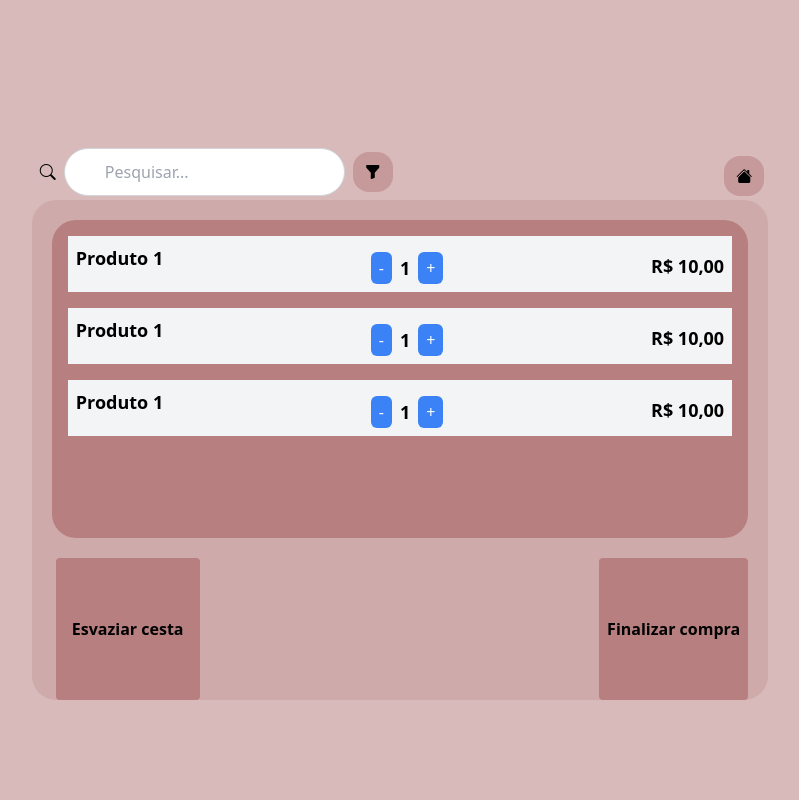
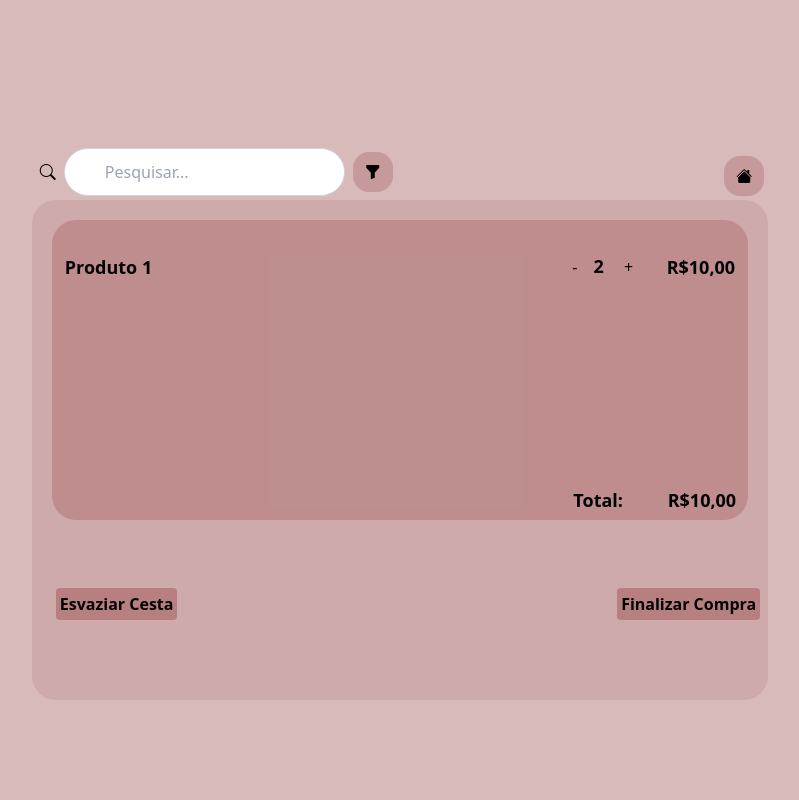
Before and after one commit to Ca22io/integrador-Front_end, a FastAPI app: page /cesta in a window 1280 px wide. Shown: the whole page, without its empty margins (240-1039 px from the left). Run offline with FastAPI, Linux system fonts and the light colour scheme.

Commit message:
Ajuste no grid de produtos na cesta

```diff
--- a/templates/cesta.html
+++ b/templates/cesta.html
@@ -9,9 +9,28 @@
             rel="stylesheet">
         <link rel="stylesheet"
             href="https://cdn.jsdelivr.net/npm/bootstrap-icons@1.11.1/font/bootstrap-icons.css">
-        <link rel="stylesheet" href="static/css/cesta.css">
+        <link rel="stylesheet" href="static\css\cesta.css">
 
-        <title>Document</title>
+        <style>
+            /* Estiliza a barra de rolagem */
+            ::-webkit-scrollbar {
+                width: 5%;
+                height: 10px;
+                /* Largura da barra de rolagem */
+                background-color: transparent;
+                /* Fundo transparente */
+            }
+
+            /* Estiliza o polegar da barra de rolagem */
+            ::-webkit-scrollbar-thumb {
+                background-color: white;
+                /* Cor branca para o polegar */
+                border-radius: 6px;
+                /* Borda arredondada para o polegar */
+            }
+        </style>
+
+        <title>Cesta</title>
     </head>
 
     <body
@@ -39,12 +58,14 @@
                     </button>
                 </div>
                 <div>
-                    <button
-                        class="ml-2 pl-3 pr-3 pt-2 pb-2 bg-red-900 bg-opacity-20 rounded-2xl hover:bg-opacity-30">
+                    <a href="/">
+                        <button
+                            class="ml-2 pl-3 pr-3 pt-2 pb-2 bg-red-900 bg-opacity-20 rounded-2xl hover:bg-opacity-30">
 
-                        <i class="bi bi-house-fill"></i>
-                        <a href="/"></a>
-                    </button>
+                            <i class="bi bi-house-fill"></i>
+
+                        </button>
+                    </a>
                 </div>
 
             </aside>
@@ -53,11 +74,61 @@
                 class="painel flex flex-wrap justify-around h-auto w-ful bg-red-900 bg-opacity-10 break-words rounded-3xl space-x-1">
 
                 <div
-                    class=" w-full h-auto p-4 grid-cols-11 grid-rows-6 bg-red-900 bg-opacity-30 m-5 rounded-3xl space-y-4">
+                    class="flex flex-col w-full h-3/5 p-1 bg-red-900 bg-opacity-20 m-5 rounded-3xl overflow-y-auto">
+
+                    <div class="w-full h-1/5 p-2 overflow-y-auto"
+                        style="height: 500px;">
+                        <table class="min-w-full" id="tabela_prod">
+                            <thead class="opacity-0">
+                                <tr>
+                                    <th
+                                        class=" w-4/5 text-left text-xs font-medium tracking-wider">ks</th>
+                                    <th
+                                        class="w-1/5 text-left text-xs font-medium uppercase tracking-wider">sa</th>
+                                    <th
+                                        class="w-1/5 text-left text-xs font-medium uppercase tracking-wider">as</th>
+                                </tr>
+                            </thead>
+                            <tbody>
+                                <tr>
+                                    <td
+                                        class=" w-4/5 whitespace-no-wrap ">
+                                        <h3 class="text-lg font-semibold">Produto
+                                            1</h3>
+
+                                    </td>
+                                    <td
+                                        class="w-1/5 whitespace-no-wrap align-middle text-center">
+
+                                        <button
+                                            class="p-1 rounded-md hover:text-white mr-2">-</button>
+                                        <span class="text-lg font-semibold">2</span>
+                                        <button
+                                            class="px-2 py-1 rounded-md hover:text-white ml-2">+</button>
+
+                                    </td>
+                                    <td
+                                        class="w-1/5 whitespace-no-wrap align-middle text-center">
+                                        <span class="text-lg font-semibold">R$<span id="valor_produto">10,00</span>
+                                        </span>
+
+                                    </td>
+                                </tr>
+
+                            </tbody>
+                        </table>
+
+                    </div>
+                    <div class="w-full h-1/5 text-right pr-2">
+                        <span class="text-lg font-semibold mr-10">Total: </span>
+
+                        <span class="text-lg font-semibold ">R$<span id="valor_total">10,00</span>
+                    </div>
+
                     <!-- Produtos no grid -->
 
-                        <!-- Produto 1 -->
-                        <div class=" flex justify-between bg-gray-100 p-2">
+                    <!-- Produto 1 -->
+                    <!-- <div class=" flex justify-between bg-gray-100 p-2">
                           <h3 class="text-lg font-semibold">Produto 1</h3>
                           <div class="flex items-center mt-2">
                             <button class="px-2 py-1 rounded-md bg-blue-500 text-white mr-2">-</button>
@@ -65,10 +136,21 @@
                             <button class="px-2 py-1 rounded-md bg-blue-500 text-white ml-2">+</button>
                           </div>
                           <p class="text-lg font-semibold mt-2">R$ 10,00</p>
-                        </div>
+                        </div> -->
 
-                        <!-- Produto 2 -->
-                        <div class=" flex justify-between bg-gray-100 p-2">
+                    <!-- Produto 2 -->
+                    <!-- <div class=" flex justify-between bg-gray-100 p-2">
+                            <h3 class="text-lg font-semibold">Produto 1</h3>
+                            <div class="flex items-center mt-2">
+                              <button class="px-2 py-1 rounded-md bg-blue-500 text-white mr-2">-</button>
+                              <span class="text-lg font-semibold">1</span>
+                              <button class="px-2 py-1 rounded-md bg-blue-500 text-white ml-2">+</button>
+                            </div>
+                            <p class="text-lg font-semibold mt-2">R$ 10,00</p>
+                          </div> -->
+
+                    <!-- Produto 3 -->
+                    <!-- <div class=" flex justify-between bg-gray-100 p-2">
                             <h3 class="text-lg font-semibold">Produto 1</h3>
                             <div class="flex items-center mt-2">
                               <button class="px-2 py-1 rounded-md bg-blue-500 text-white mr-2">-</button>
@@ -77,31 +159,16 @@
                             </div>
                             <p class="text-lg font-semibold mt-2">R$ 10,00</p>
                           </div>
-
-                        <!-- Produto 3 -->
-                        <div class=" flex justify-between bg-gray-100 p-2">
-                            <h3 class="text-lg font-semibold">Produto 1</h3>
-                            <div class="flex items-center mt-2">
-                              <button class="px-2 py-1 rounded-md bg-blue-500 text-white mr-2">-</button>
-                              <span class="text-lg font-semibold">1</span>
-                              <button class="px-2 py-1 rounded-md bg-blue-500 text-white ml-2">+</button>
-                            </div>
-                            <p class="text-lg font-semibold mt-2">R$ 10,00</p>
-                          </div>
-                        </div>
+                        </div> -->
                 </div>
 
-                <div class="flex justify-between w-full pl-5 pr-5">
-                    <button
-                        class="font-bold bg-red-900 bg-opacity-30 p-4 rounded"
-                        id="cancelar">
-                        Esvaziar cesta
+                <div class="relative w-full h-auto  m-5 p-10">
+                    <button class="font-bold bg-red-900 bg-opacity-30 p-1 ml-5 rounded absolute top-0 left-0 m-2" id="cancelar">
+                        Esvaziar Cesta
                     </button>
 
-                    <button
-                        class="font-bold bg-red-900 bg-opacity-30 p-2 rounded"
-                        id="finalizar">
-                        Finalizar compra
+                    <button class="font-bold bg-red-900 bg-opacity-30 p-1 m5-5 rounded absolute top-0 right-0 m-2" id="finalizar">
+                        Finalizar Compra
                     </button>
                 </div>
 
```
Also changed, not shown: static/css/cesta.css (line endings or trailing spaces).
